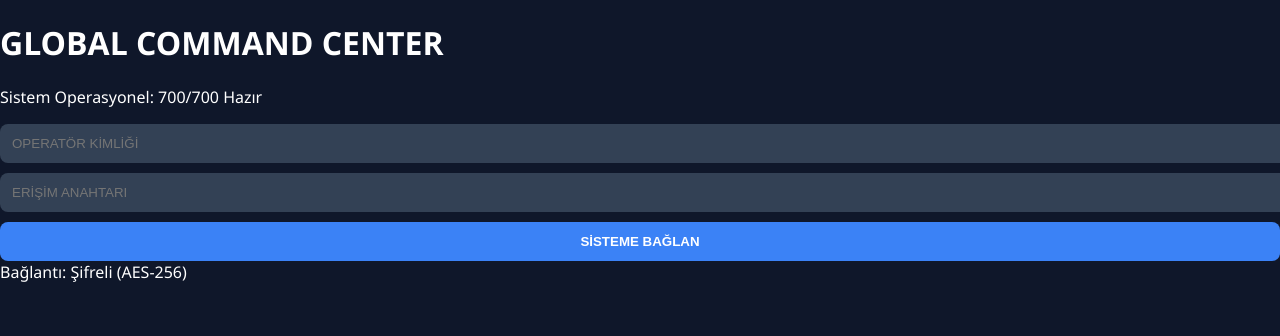
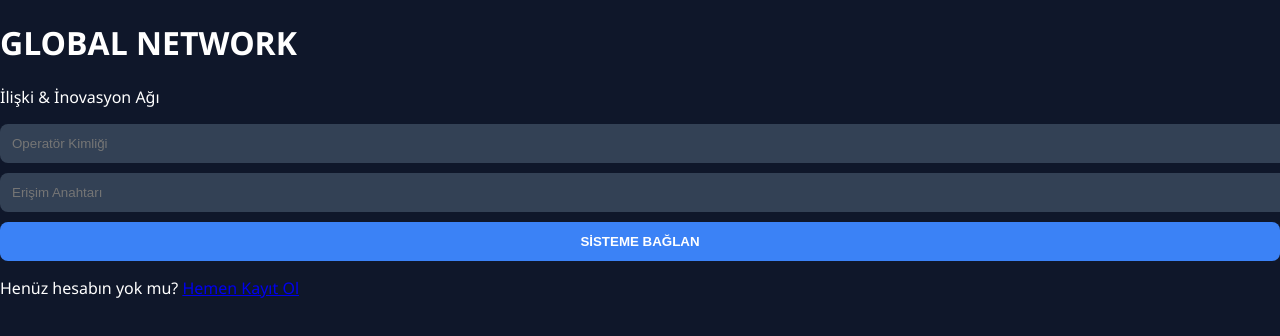
Before and after one commit to aliuzum1/arkadaslik, a plain HTML site: page index.html in a window 1280 px wide. Shown: the top 336 px of the page. Drawn offline with Linux system fonts and the light colour scheme.

Commit message:
Update index.html

```diff
--- a/index.html
+++ b/index.html
@@ -2,26 +2,31 @@
 <html lang="tr">
 <head>
     <meta charset="UTF-8">
+    <title>Global Sosyal Ağ | Giriş & Kayıt</title>
     <link rel="stylesheet" href="css/style.css">
-    <title>Global Command Center | Login</title>
 </head>
 <body>
-    <div class="glow-bg"></div>
-    <div class="login-panel">
+    <div class="auth-card">
         <div class="brand">
-            <h1>GLOBAL COMMAND CENTER</h1>
-            <p>Sistem Operasyonel: 700/700 Hazır</p>
+            <h1>GLOBAL NETWORK</h1>
+            <p>İlişki & İnovasyon Ağı</p>
         </div>
 
-        <div class="input-group">
-            <input type="text" id="username" placeholder="OPERATÖR KİMLİĞİ" required>
-            <input type="password" id="password" placeholder="ERİŞİM ANAHTARI" required>
+        <!-- Giriş Formu -->
+        <div id="login-form">
+            <input type="text" placeholder="Operatör Kimliği">
+            <input type="password" placeholder="Erişim Anahtarı">
+            <button onclick="login()">SİSTEME BAĞLAN</button>
+            <p>Henüz hesabın yok mu? <a href="#" onclick="toggleAuth()">Hemen Kayıt Ol</a></p>
         </div>
 
-        <button onclick="login()" class="login-btn">SİSTEME BAĞLAN</button>
-
-        <div class="status-bar">
-            <span>Bağlantı: Şifreli (AES-256)</span>
+        <!-- Kayıt Formu (Başlangıçta gizli) -->
+        <div id="register-form" style="display:none;">
+            <input type="text" placeholder="Adın ve Soyadın">
+            <input type="email" placeholder="E-posta Adresi">
+            <input type="password" placeholder="Şifre Oluştur">
+            <button onclick="register()">KAYIT TAMAMLA</button>
+            <p>Zaten üye misin? <a href="#" onclick="toggleAuth()">Giriş Yap</a></p>
         </div>
     </div>
     <script src="js/auth.js"></script>
```
